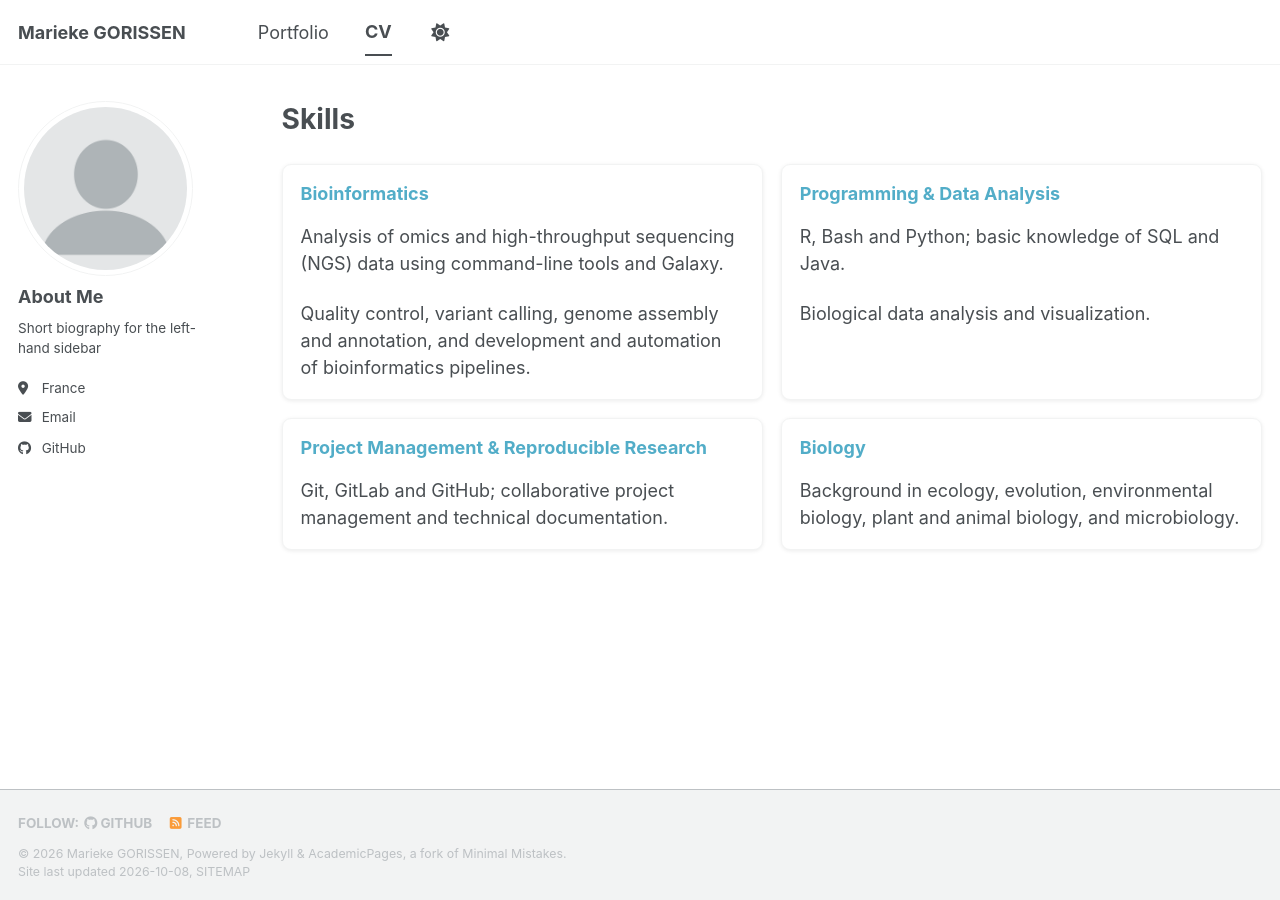
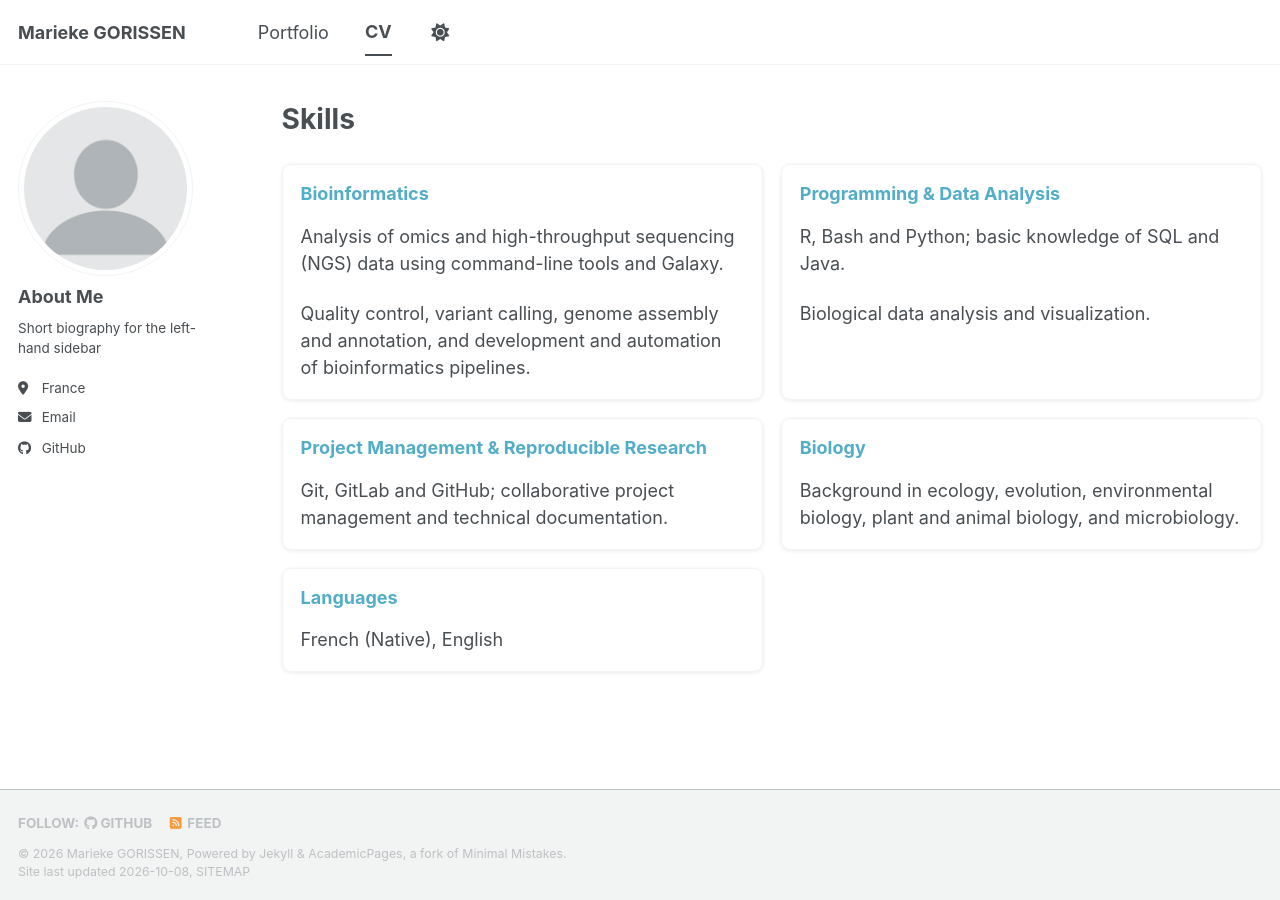
Before and after one commit to mg-btiger/mgorissen.github.io, a Jekyll site: the page built from _pages/cv.md, in a window 1280 px wide and 900 px high, scrolled down 1551 px. Built offline with Jekyll 4.4.1, drawn with Linux system fonts in a browser that asks for light colours; a style sheet for code colours, icons or effects is not loaded.

Commit message:
Update CV

```diff
--- a/_pages/cv.md
+++ b/_pages/cv.md
@@ -94,6 +94,10 @@ Skills
     <h3>Biology</h3>
     <p>Background in ecology, evolution, environmental biology, plant and animal biology, and microbiology.</p>
   </section>
+  <section class="cv-skill-card">
+    <h3>Languages</h3>
+    <p>French (Native), English</p>
+  </section>
 </div>
 
 
```
